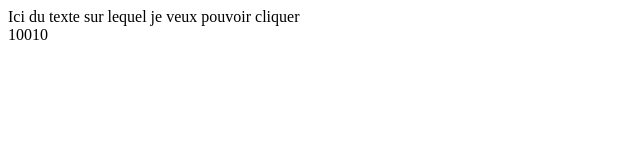
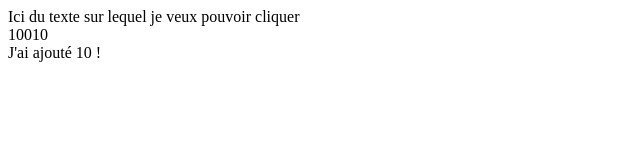
Before and after one commit to nytouu/TPJS, a plain HTML site: page maPage.html in a window 1280 px wide. Both pictures are taken after a click on the element "Ici du texte sur lequel je veux pouvoir cliquer". Shown: the whole page, without its empty margins (0-640 px from the left). Drawn offline with Linux system fonts and the light colour scheme.

Commit message:
ajout affichage action

```diff
--- a/maPage.html
+++ b/maPage.html
@@ -9,5 +9,6 @@
     <body>
         <div id="maDiv">Ici du texte sur lequel je veux pouvoir cliquer</div>
         <div id="valeurResultat">100</div>
+        <div id="afficheAction"></div>
     </body>
 </html>
--- a/monScript.js
+++ b/monScript.js
@@ -1,7 +1,9 @@
 maDiv = document.getElementById("maDiv");
 valeurResultat = document.getElementById("valeurResultat");
+afficheAction = document.getElementById("afficheAction");
 
 maDiv.onclick = function() {
     valeurResultat.innerHTML = valeurResultat.innerHTML+10;
-  }
+    afficheAction.innerHTML = "J'ai ajouté 10 !";
+}
 // Exercice : débuggez ce script :)
```
